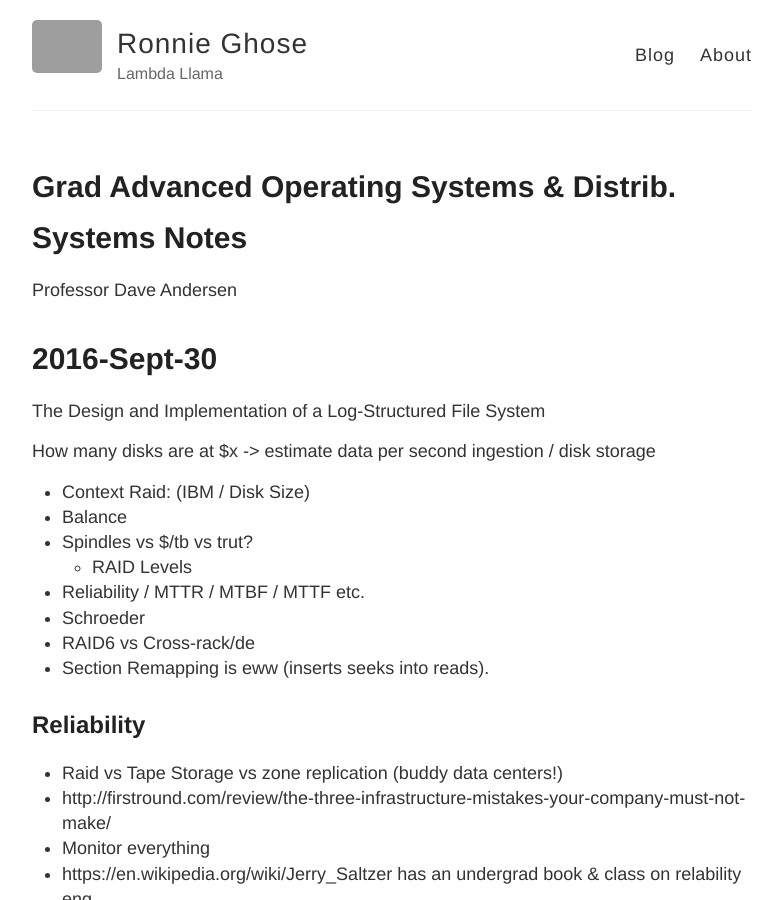
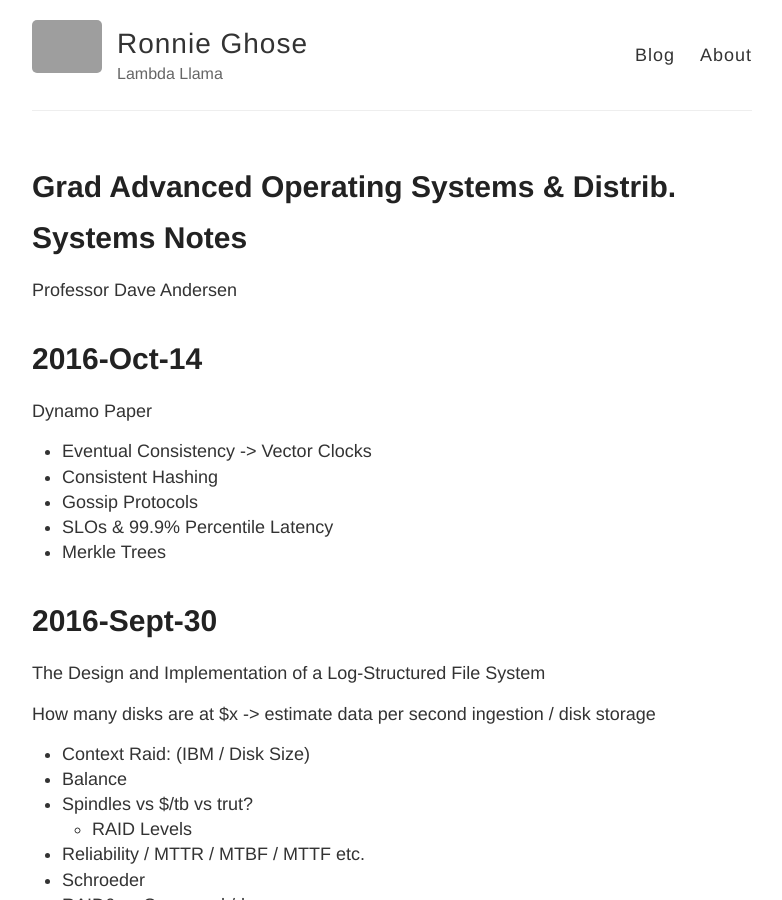
Before and after one commit to RONNCC/ronncc.github, a Jekyll site: the page built from _posts/2016-9-9-Advanced-Operating-Systems-Notes.md, in a window 1280 px wide and 900 px high. Shown: the whole window, without its empty margins (248-1030 px from the left). Built offline with Jekyll 4.4.1, drawn with Linux system fonts in a browser that asks for light colours; comment, search, counter and statistics services are not loaded; grey boxes are pictures that could not be loaded.

Commit message:
Updated 2016-9-9-Advanced-Operating-Systems-Notes.md

```diff
--- a/_posts/2016-9-9-Advanced-Operating-Systems-Notes.md
+++ b/_posts/2016-9-9-Advanced-Operating-Systems-Notes.md
@@ -11,6 +11,16 @@ published: true
 title: Grad Advanced Operating Systems & Distrib. Systems Notes
 ---
 Professor Dave Andersen
+
+# 2016-Oct-14
+
+Dynamo Paper
+
+- Eventual Consistency -> Vector Clocks
+- Consistent Hashing
+- Gossip Protocols
+- SLOs & 99.9% Percentile Latency
+- Merkle Trees
 
 # 2016-Sept-30
 
```
